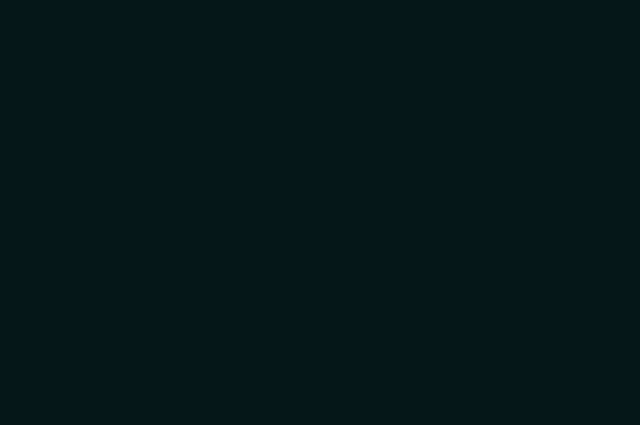
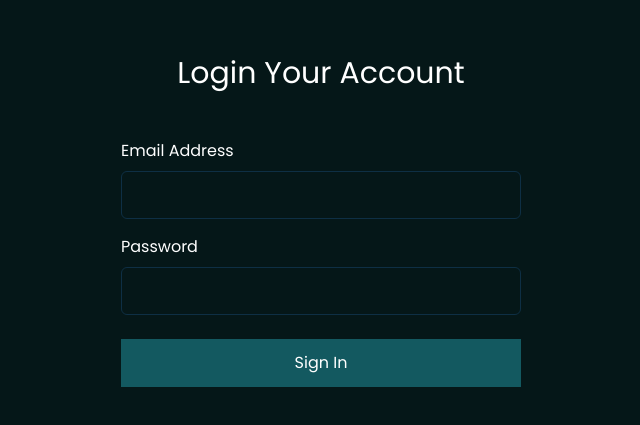
Before and after one commit to talha2224/Trading, a React (Vite) app: page /login in a window 1280 px wide. Before the commit this address had no page. Shown: the part 179-604 px from the top of the page, without its empty margins (319-959 px from the left). Built offline with nearby package versions, Linux system fonts and the light colour scheme.

Commit message:
routing added

```diff
--- a/src/App.jsx
+++ b/src/App.jsx
@@ -9,11 +9,9 @@ function App() {
 
   return (
     <Routes>
-      <Route path='/admin/login' element={<LoginPage/>}/>
-      <Route path='/admin/register' element={<RegisterPage/>}/>
+      <Route path='/login' element={<LoginPage/>}/>
+      <Route path='/register' element={<RegisterPage/>}/>
       <Route path='/admin/home' element={<HomePage/>}/>
-
-
     </Routes>
   )
 }
--- a/src/pages/Admin/LoginPage.jsx
+++ b/src/pages/Admin/LoginPage.jsx
@@ -1,6 +1,8 @@
 import React from 'react'
+import { useNavigate } from 'react-router-dom'
 
 const LoginPage = () => {
+    const nav = useNavigate()
     return (
 
         <div className='w-screen h-screen flex justify-center items-center flex-col px-5'>
@@ -15,7 +17,7 @@ const LoginPage = () => {
                 <p className='mt-4 mb-2'>Password</p>
                 <input type="password" name="password" id="" required={true} className='w-[100%] sm:w-[25rem] h-[3rem] rounded-md px-3 border border-[#0E2F44] bg-transparent outline-none' />
             </div>
-            <button className='mt-6 w-[100%] sm:w-[25rem] h-[3rem] bg-[#135960] block'>Sign In</button>
+            <button onClick={()=>nav("/admin/home")} className='mt-6 w-[100%] sm:w-[25rem] h-[3rem] bg-[#135960] block'>Sign In</button>
         </div>
     )
 }
--- a/src/pages/Admin/RegisterPage.jsx
+++ b/src/pages/Admin/RegisterPage.jsx
@@ -1,6 +1,8 @@
 import React from 'react'
 
 const RegisterPage = () => {
+    const nav = useNavigate()
+
     return (
         <div className='w-screen h-screen flex justify-center items-center flex-col px-5'>
 
@@ -20,7 +22,7 @@ const RegisterPage = () => {
                     <p className='mt-4 mb-2'>Confirm Password</p>
                     <input type="password" name="password" id="" required={true} className='w-[100%] sm:w-[25rem] h-[3rem] rounded-md px-3 border border-[#0E2F44] bg-transparent outline-none' />
                 </div>
-                <button className='mt-6 w-[100%] sm:w-[25rem] h-[3rem] bg-[#135960] block'>Sign Up</button>
+                <button onClick={()=>nav("/admin/home")}  className='mt-6 w-[100%] sm:w-[25rem] h-[3rem] bg-[#135960] block'>Sign Up</button>
             </form>
         </div>
     )
```
